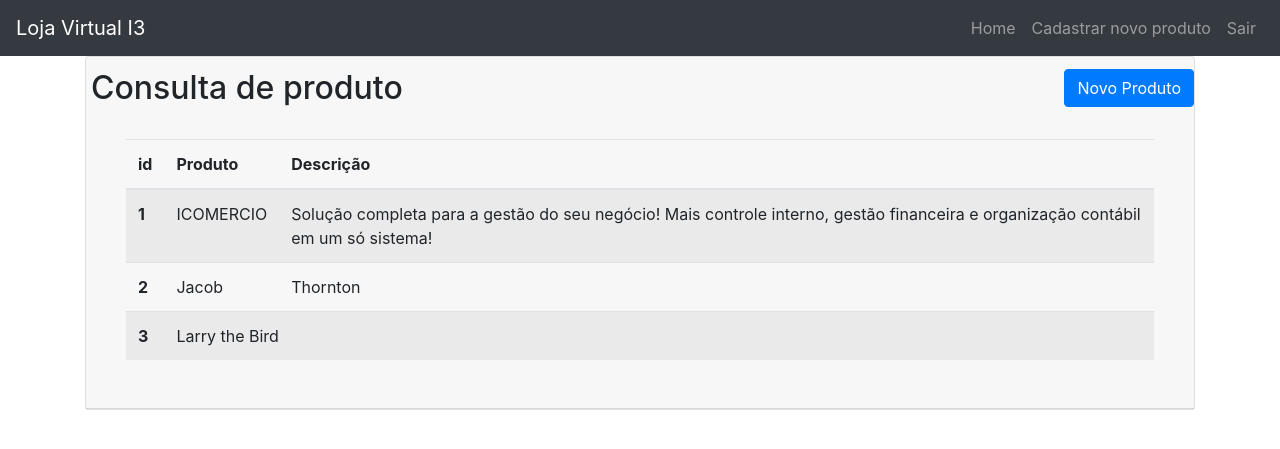
After one commit to guilherme395/WEB-I3, a PHP site: page /produtos.php in a window 1280 px wide. The commit adds this page. Shown: the top 449 px of the page. Run offline with PHP 8.4, Linux system fonts and the light colour scheme.

```diff
--- /dev/null
+++ b/produtos.php
@@ -0,0 +1,101 @@
+<!DOCTYPE html>
+<html lang="pt-br">
+<head>
+    <meta charset="UTF-8">
+    <meta http-equiv="X-UA-Compatible" content="IE=edge">
+    <meta name="viewport" content="width=device-width, initial-scale=1.0">
+    <title>Produtos</title>
+
+    <!-- Bootstrap CSS -->
+    <link rel="stylesheet" href="https://maxcdn.bootstrapcdn.com/bootstrap/4.0.0/css/bootstrap.min.css" integrity="sha384-Gn5384xqQ1aoWXA+058RXPxPg6fy4IWvTNh0E263XmFcJlSAwiGgFAW/dAiS6JXm" crossorigin="anonymous">
+
+    <style>
+
+    .table-bg{
+        padding-top: 500px;
+    }
+
+    </style>
+
+</head>
+<body>
+
+<nav class="navbar navbar-expand-sm navbar-dark bg-dark">
+
+<!-- Logo -->
+<a href="loja_i3.php" class="navbar-brand">Loja Virtual I3</a>
+
+<!-- navegacao -->
+<div class="collapse navbar-collapse" id="navegacao">
+    <ul class="navbar-nav ml-auto">
+        <li class="nav-item">
+            <a href="loja_i3.php" class="nav-link ">Home</a>
+        </li>
+        <li class="nav-item lat" >
+            <a href="cadastro_produto.php" class="nav-link">Cadastrar novo produto</a>
+        </li>
+        <li class="nav-item">
+            <a href="index.php" class="nav-link">Sair</a>
+        </li>
+        </ul>
+    </div>
+</nav>
+
+<div class="container">
+
+<div class="card">
+  <div class="card-header">
+   <div class="row">
+    <h2 class="card-title">Consulta de produto</h2>
+    <input class="btn btn-primary" type="button" value="Novo Produto" style=" position: absolute;  right: 0;">
+   </div>
+
+
+  <div class="card-body">
+
+
+            <table class="table table-striped table-hover">
+        <thead>
+            <tr>
+            <th scope="col">id</th>
+            <th scope="col">Produto</th>
+            <th scope="col">Descrição</th>
+            </tr>
+        </thead>
+
+        <tbody>
+
+            <tr>
+            <th scope="row">1</th>
+            <td>ICOMERCIO</td>
+            <td>Solução completa para a gestão do seu negócio! Mais controle interno, gestão financeira e organização contábil em um só sistema!</td>
+            </tr>
+            <tr>
+            <th scope="row">2</th>
+            <td>Jacob</td>
+            <td>Thornton</td>
+            </tr>
+            <tr>
+            <th scope="row">3</th>
+            <td colspan="2">Larry the Bird</td>
+            </tr>
+
+
+        </tbody>
+
+
+
+
+    </table>
+
+
+
+  </div>
+</div>
+
+</div>
+
+
+
+</body>
+</html>
```
Also changed, not shown: cadastro_produto.php (+23 -5 lines), loja_i3.php (+30 -25 lines), pega_cadastro.php (+8 -1 lines), style.css (line endings or trailing spaces).
